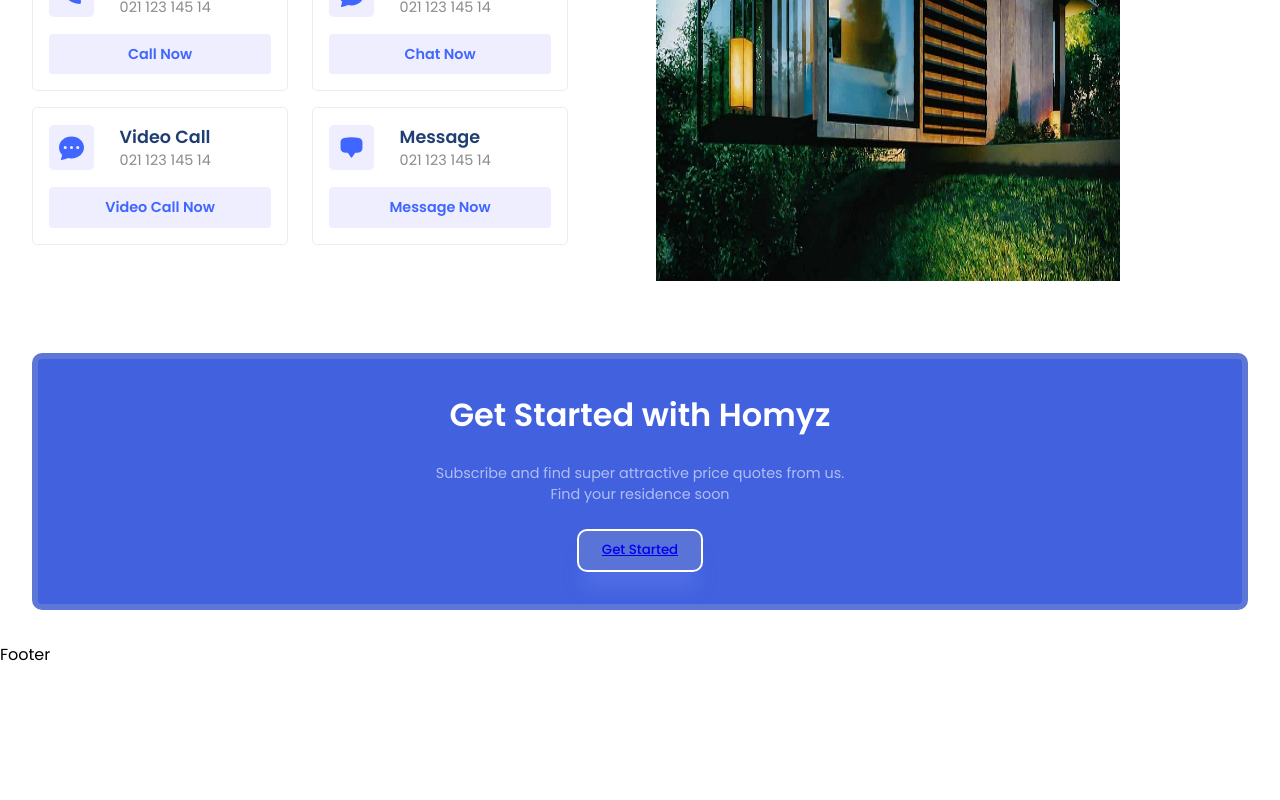
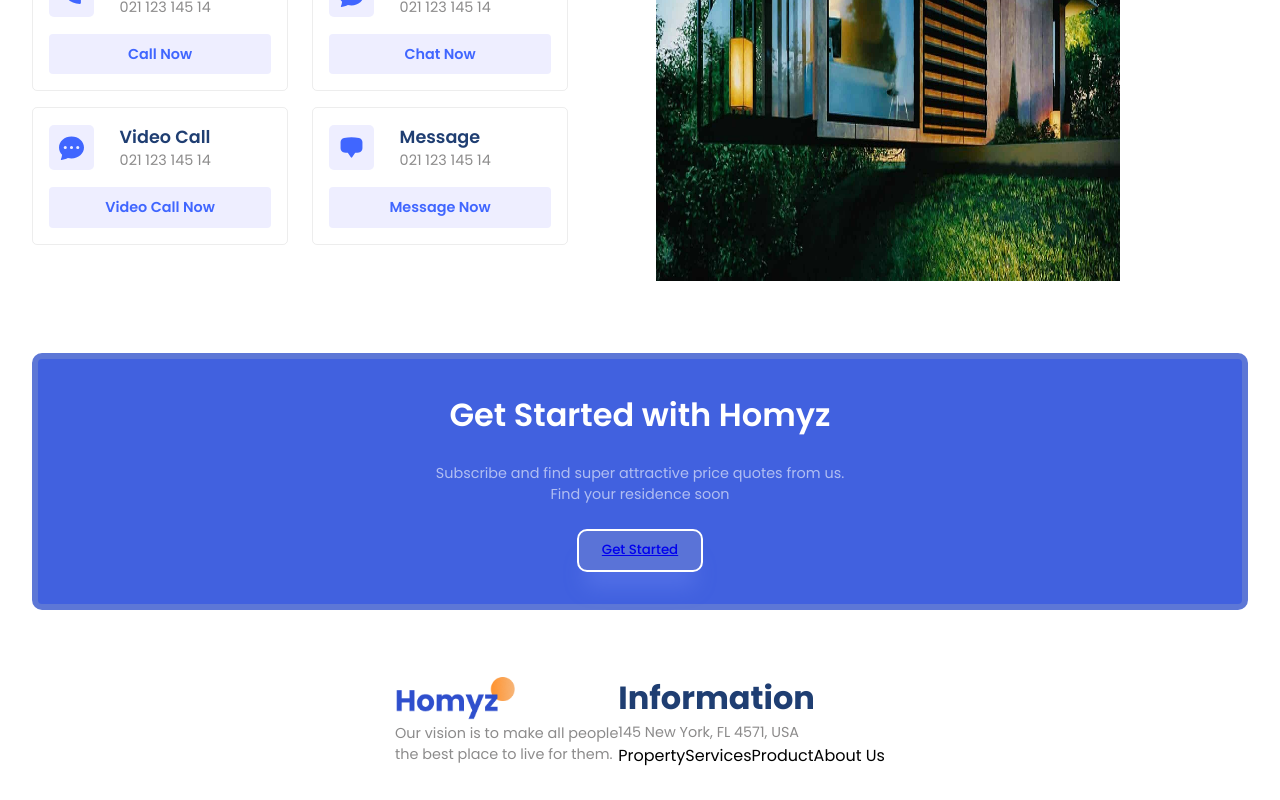
Before and after one commit to noahnoahnoahtran/Web_Dev, a React (Create React App) app in the folder Website/8_real_estate/: page / in a window 1280 px wide. Shown: the part 2382-3182 px from the top of the page. Before the commit the page ends 3049 px from the top, so only its background shows below. Built offline with nearby package versions, Linux system fonts and the light colour scheme.

Commit message:
feat(footer): structure component

```diff
--- a/Website/8_real_estate/src/components/Footer/Footer.jsx
+++ b/Website/8_real_estate/src/components/Footer/Footer.jsx
@@ -2,7 +2,31 @@
 import "./Footer.css";
 
 function Footer() {
-  return <div>Footer</div>;
+  return (
+    <section className="f-wrapper">
+      <div className="paddings innerWidth flexCenter f-container">
+        {/* left side */}
+        <div className="flexColStart f-left">
+          <img src="./logo2.png" alt="footer logo" width={120} />
+          <span className="secondaryText">
+            Our vision is to make all people <br />
+            the best place to live for them.
+          </span>
+        </div>
+        {/* right side */}
+        <div className="flexColStart f-right">
+          <span className="primaryText">Information</span>
+          <span className="secondaryText">145 New York, FL 4571, USA</span>
+          <div className="flexCenter f-menu">
+            <span>Property</span>
+            <span>Services</span>
+            <span>Product</span>
+            <span>About Us</span>
+          </div>
+        </div>
+      </div>
+    </section>
+  );
 }
 
 export default Footer;
```
